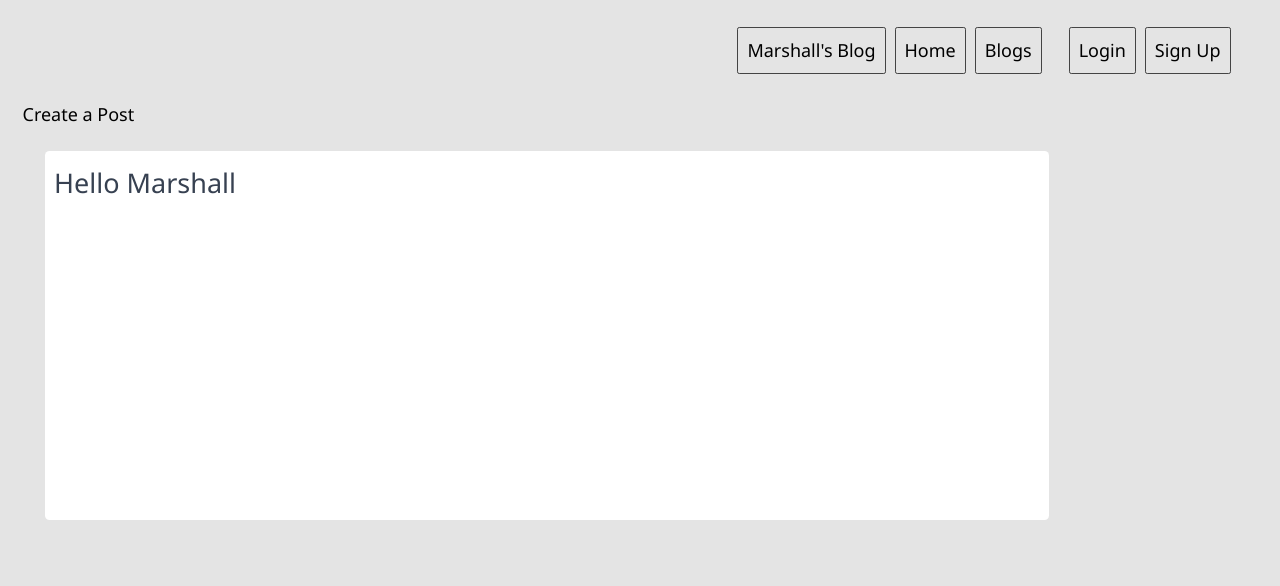
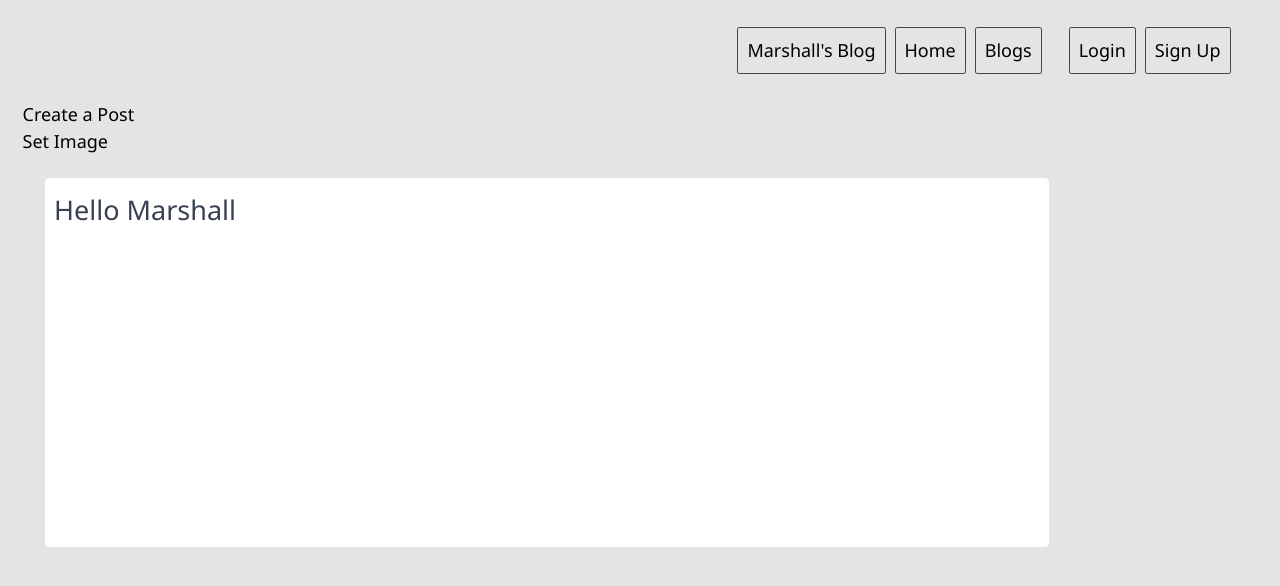
Before and after one commit to Marshvp/OdinBlog, a React (Vite) app: page /createBlog in a window 1280 px wide. Shown: the top 586 px of the page. Built offline with nearby package versions, Linux system fonts and the light colour scheme.

Commit message:
added image on top of page

```diff
--- a/package.json
+++ b/package.json
@@ -15,6 +15,7 @@
     "@tiptap/extension-blockquote": "^2.10.4",
     "@tiptap/extension-bullet-list": "^2.10.4",
     "@tiptap/extension-heading": "^2.10.4",
+    "@tiptap/extension-image": "^2.10.4",
     "@tiptap/extension-list-item": "^2.10.4",
     "@tiptap/pm": "^2.10.4",
     "@tiptap/react": "^2.10.4",
--- a/src/tiptap/TipTap.jsx
+++ b/src/tiptap/TipTap.jsx
@@ -3,6 +3,8 @@ import StarterKit from "@tiptap/starter-kit"
 import MyBubbleMenu from "./MyBubbleMenu"
 import BulletList from "@tiptap/extension-bullet-list"
 import ListItem from "@tiptap/extension-list-item"
+import Image from "@tiptap/extension-image"
+import { useCallback } from "react"
 
 
 const CreateBlogTipTap = () => {
@@ -10,7 +12,8 @@ const CreateBlogTipTap = () => {
     extensions: [
       StarterKit,
       BulletList,
-      ListItem
+      ListItem,
+      Image
     ],
     content: '<p>Hello Marshall</p> <br><br><br><br><br>',
     editorProps: {
@@ -20,8 +23,23 @@ const CreateBlogTipTap = () => {
     },
   })
 
+  const addImage = useCallback(() => {
+    const url = window.prompt('URL');
+
+    if (url) {
+      testEditor.chain().focus().setImage({ src: url }).run()
+    }
+  }, [testEditor])
+  if (!testEditor) {
+    return null
+  }
+
+
   return (
     <div>
+      <div>
+        <button onClick={addImage}>Set Image</button>
+      </div>
       <EditorContent editor={testEditor} />
       <MyBubbleMenu editor={testEditor} />
     </div>
```
Also changed, not shown: 1 other file (tests, documents, lock files or other folders).
